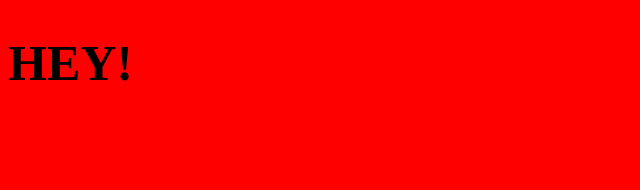
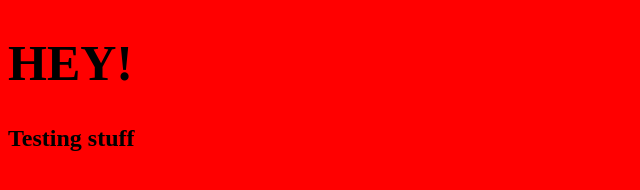
Before and after one commit to xsvfat/xsvfat.github.io, a plain HTML site: page index.html in a window 1280 px wide. Shown: the whole page, without its empty margins (0-640 px from the left). Drawn offline with Linux system fonts and the light colour scheme.

Commit message:
Test new branch

```diff
--- a/index.html
+++ b/index.html
@@ -4,5 +4,6 @@
 </head>
 <body>
 	<h1> HEY! </h1>
+	<h2> Testing stuff </h2>
 </body>
 </html>
```
